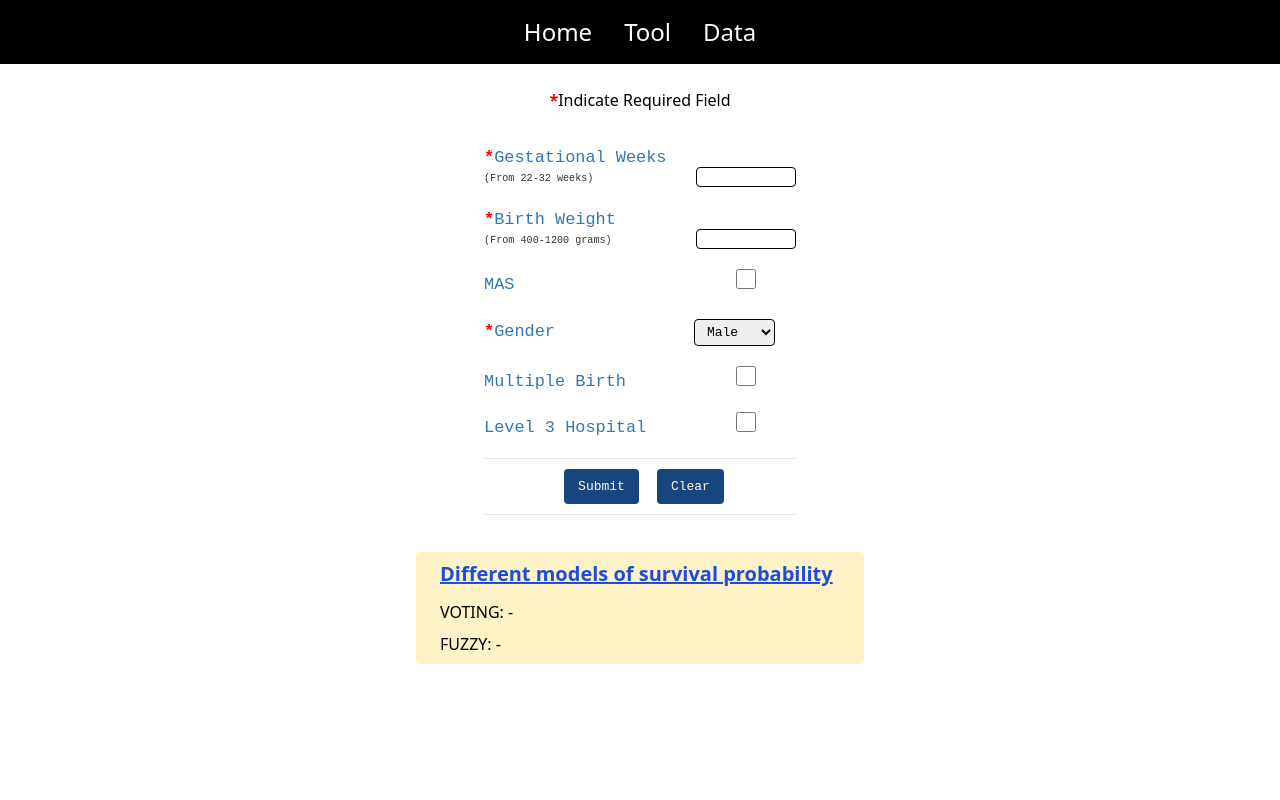
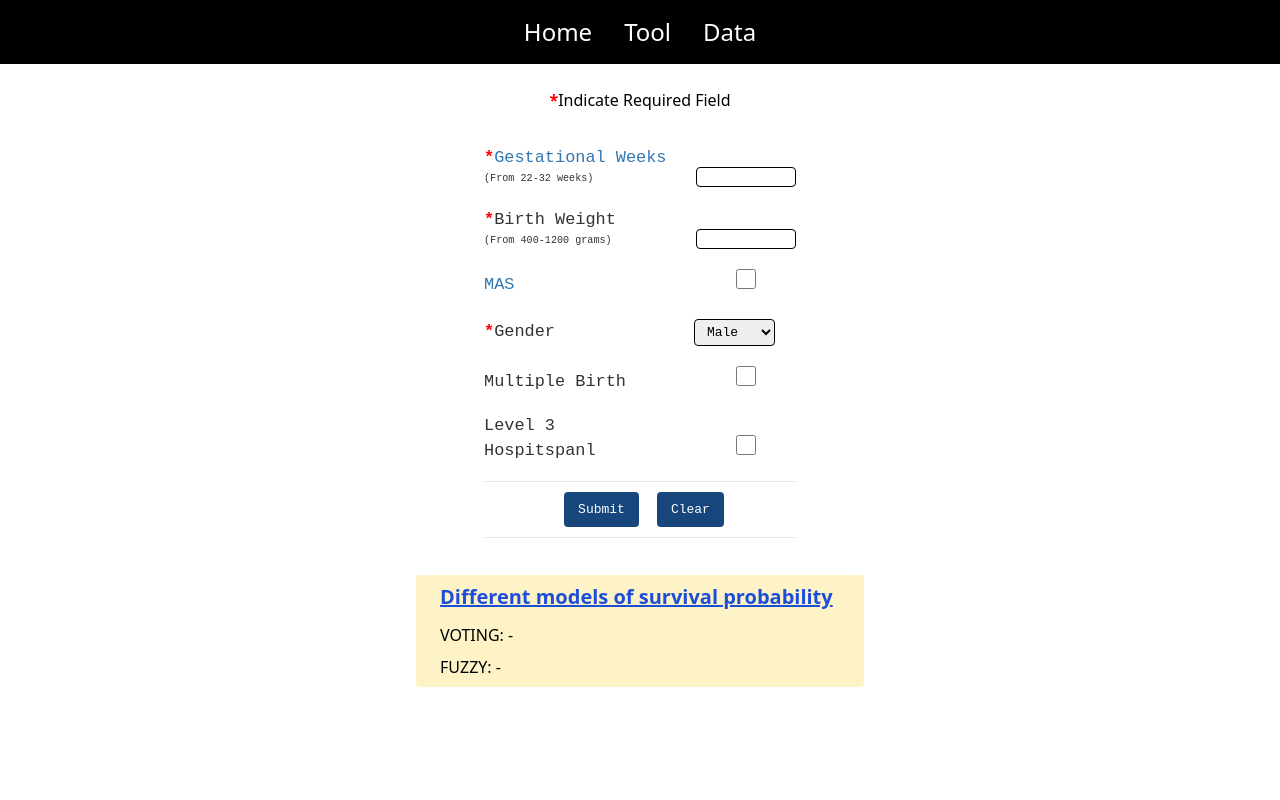
Before and after one commit to RickyUomo/infant-predict-front, a React (Create React App) app: page /tool in a window 1280 px wide. Shown: the top 800 px of the page. Built offline with nearby package versions, Linux system fonts and the light colour scheme; no server answers.

Commit message:
remove wanring message in console

```diff
--- a/src/components/Form.js
+++ b/src/components/Form.js
@@ -1,10 +1,10 @@
 import React from 'react';
 import * as d3 from "d3";
-import DataService from '../services/service'
-import './form.css'
-import Report from './Report'
+import DataService from '../services/service';
+import './form.css';
+import Report from './Report';
 
-const URL = 'https://gist.githubusercontent.com/RickyUomo/b55072a481d91469bf2700dad27ee313/raw/infants.csv'
+const URL = 'https://gist.githubusercontent.com/RickyUomo/b55072a481d91469bf2700dad27ee313/raw/infants.csv';
 
 
 
@@ -34,16 +34,13 @@ class Form extends React.Component {
         this.handleChange = this.handleChange.bind(this)
         this.handleSubmit = this.handleSubmit.bind(this)
         this.clearForm = this.clearForm.bind(this)
-    }
-
+    };
 
     componentDidMount() {
         d3.csv(URL).then(d => {
             this.setState({ data: d })
         })
-    }
-
-
+    };
 
     clearForm() {
         this.setState(prevState => {
@@ -60,7 +57,7 @@ class Form extends React.Component {
             }
         })
         this.setState({ report: false })
-    }
+    };
 
     handleSubmit(event) {
         event.preventDefault();
@@ -97,19 +94,12 @@ class Form extends React.Component {
         this.setState({ report: false })
     }
 
-
-
     render() {
         return (
             <div className="min-h-screen">
                 <div className="flex flex-col items-center">
-
-
-
                     <p className="required pt-6" >Indicate Required Field</p>
                     <form className="grid" onSubmit={this.handleSubmit}>
-
-
 
                         <div className="form-group">
                             <label className="required">
@@ -127,10 +117,9 @@ class Form extends React.Component {
                             />
                         </div>
 
-
                         <div className="form-group">
                             <label className="required">
-                                <a>Birth Weight</a>
+                                <span>Birth Weight</span>
                                 <p style={{ fontSize: ".6em" }}>(From 400-1200 grams)</p>
                             </label>
                             <input
@@ -159,7 +148,7 @@ class Form extends React.Component {
 
                         <div>
                             <label className="required">
-                                <a>Gender</a>
+                                <span>Gender</span>
                             </label>
                             <select className="ml-6 mt-6 pl-2 p-1 border w-18 border-black rounded" name="gender" value={this.state.gender} onChange={this.handleChange}>
                                 <option value="male">Male</option>
@@ -170,7 +159,7 @@ class Form extends React.Component {
 
                         <div className="form-group">
                             <label>
-                                <a>Multiple Birth</a>
+                                <span>Multiple Birth</span>
                             </label>
                             <input
                                 type="checkbox"
@@ -183,7 +172,7 @@ class Form extends React.Component {
 
                         <div className="form-group">
                             <label>
-                                <a>Level 3 Hospital</a>
+                                <span>Level 3 Hospitspanl</span>
                             </label>
                             <input
                                 type="checkbox"
@@ -215,10 +204,10 @@ class Form extends React.Component {
                         </h1>
                         <ul
                             className={`${this.state.hover ?
-                                "absolute bg-yellow-400 p-2 \
-                                text-red-900  rounded shadow-2xl \
-                                left-5 right-5 \
-                                sm:left-10 sm:right-10 lg:left-60 lg:right-60"
+                                `absolute bg-yellow-400 p-2
+                                text-red-900  rounded shadow-2xl
+                                left-5 right-5
+                                sm:left-10 sm:right-10 lg:left-60 lg:right-60`
                                 : "hidden"}`}
                         >
                             <li className="">1. Voting Classifier: A Voting Classifier is a machine learning model that trains on an ensemble of numerous models and predicts an output based on their highest probability of chosen class as the output.</li>
```
